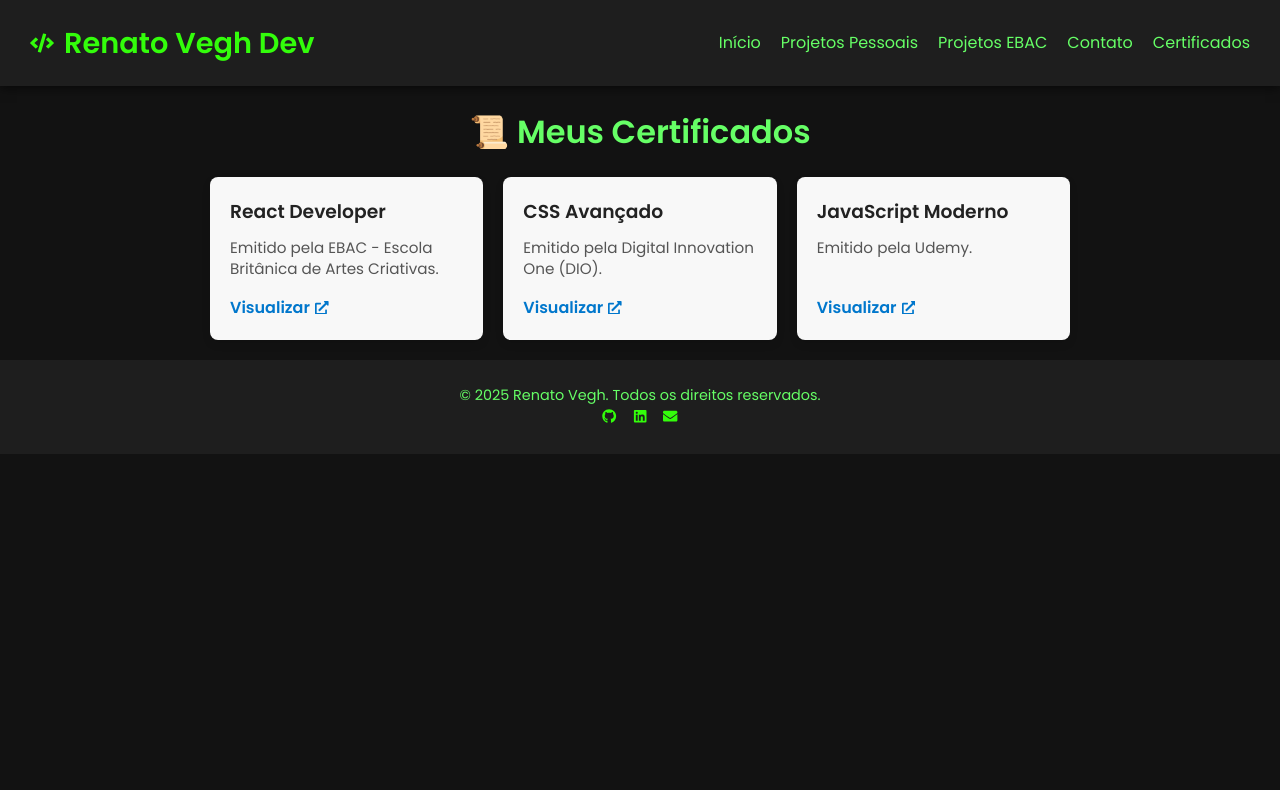
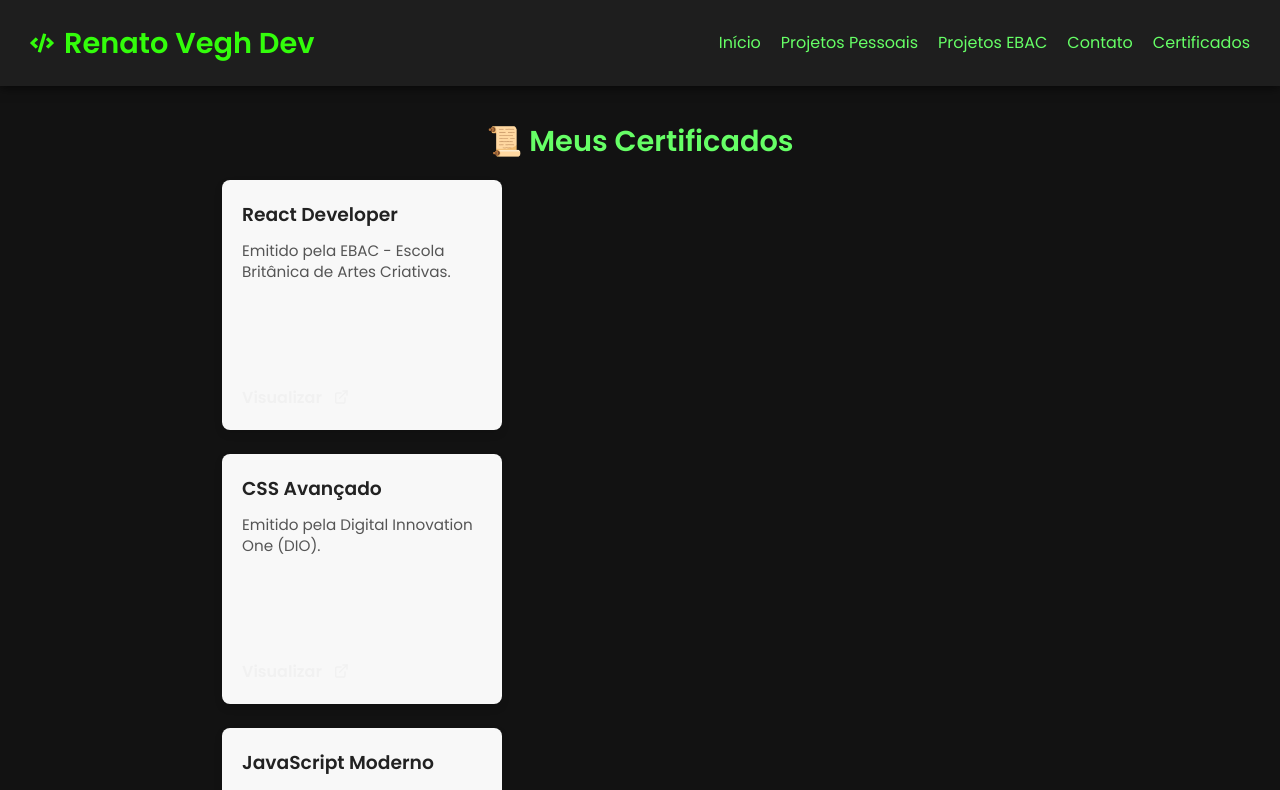
Before and after one commit to Veghing05/meu-portfolio, a React (Create React App) app: page /certificados in a window 1280 px wide. Shown: the top 790 px of the page. Built offline with nearby package versions, Linux system fonts and the light colour scheme.

Commit message:
add: jason.

```diff
--- a/src/App.css
+++ b/src/App.css
@@ -383,21 +383,22 @@ button:hover {
 }
 
 .certificados {
-  padding: 20px;
+  padding: 2rem;
   max-width: 900px;
   margin: 0 auto;
 }
 
 .titulo-secao {
   text-align: center;
-  margin-bottom: 20px;
-  font-size: 2rem;
+  margin-bottom: 1rem;
+  font-size: 1.8rem;
 }
 
 .certificados-lista {
   display: flex;
+  flex-direction: column;
   flex-wrap: wrap;
-  gap: 20px;
+  gap: 1.5rem;
   justify-content: center;
 }
 
@@ -433,7 +434,7 @@ button:hover {
 }
 
 .certificado-link {
-  color: #0077cc;
+  color: #f1f1f1;
   text-decoration: none;
   font-weight: 600;
   display: inline-flex;
--- a/src/components/Certificados.tsx
+++ b/src/components/Certificados.tsx
@@ -1,8 +1,13 @@
 import React from "react";
-import { FaExternalLinkAlt } from "react-icons/fa";
 
-export default function Certificados() {
-  const certificados = [
+type Certificado = {
+  titulo: string;
+  descricao: string;
+  link: string;
+};
+
+const Certificados: React.FC = () => {
+  const certificados: Certificado[] = [
     {
       titulo: "React Developer",
       descricao: "Emitido pela EBAC - Escola Britânica de Artes Criativas.",
@@ -34,11 +39,33 @@ export default function Certificados() {
               rel="noopener noreferrer"
               className="certificado-link"
             >
-              Visualizar <FaExternalLinkAlt className="icon-link" />
+              Visualizar
+              <svg
+                xmlns="http://www.w3.org/2000/svg"
+                width="16"
+                height="16"
+                viewBox="0 0 24 24"
+                fill="none"
+                stroke="currentColor"
+                strokeWidth="2"
+                strokeLinecap="round"
+                strokeLinejoin="round"
+                className="icon-link"
+                style={{
+                  marginLeft: "6px",
+                  verticalAlign: "middle",
+                }}
+              >
+                <path d="M18 13v6a2 2 0 0 1-2 2H6a2 2 0 0 1-2-2V8a2 2 0 0 1 2-2h6" />
+                <polyline points="15 3 21 3 21 9" />
+                <line x1="10" y1="14" x2="21" y2="3" />
+              </svg>
             </a>
           </div>
         ))}
       </div>
     </section>
   );
-}
+};
+
+export default Certificados;
--- a/src/components/Portfolio.tsx
+++ b/src/components/Portfolio.tsx
@@ -1,5 +1,6 @@
 import React from "react";
-import { FaExternalLinkAlt } from "react-icons/fa";
+import { FaExternalLinkAlt } from 'react-icons/fa';
+
 
 export default function Portfolio() {
   const projetosPrincipais = [
--- a/src/index.js
+++ b/src/index.js
@@ -3,6 +3,7 @@ import ReactDOM from 'react-dom/client';
 import './index.css';
 import App from './App';
 import reportWebVitals from './reportWebVitals';
+
 
 const root = ReactDOM.createRoot(document.getElementById('root'));
 root.render(
```
Also changed, not shown: package.json (+11 -11 lines), 20 other files (tests, documents, lock files or other folders).
